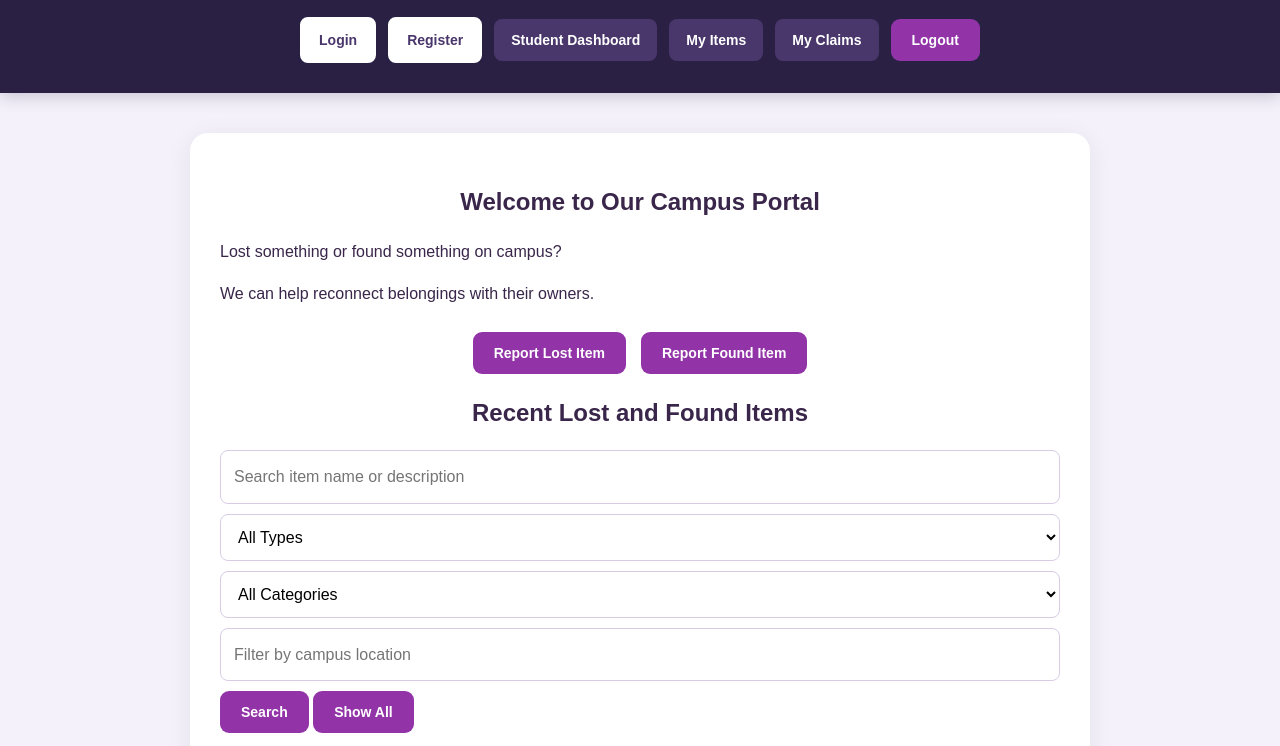
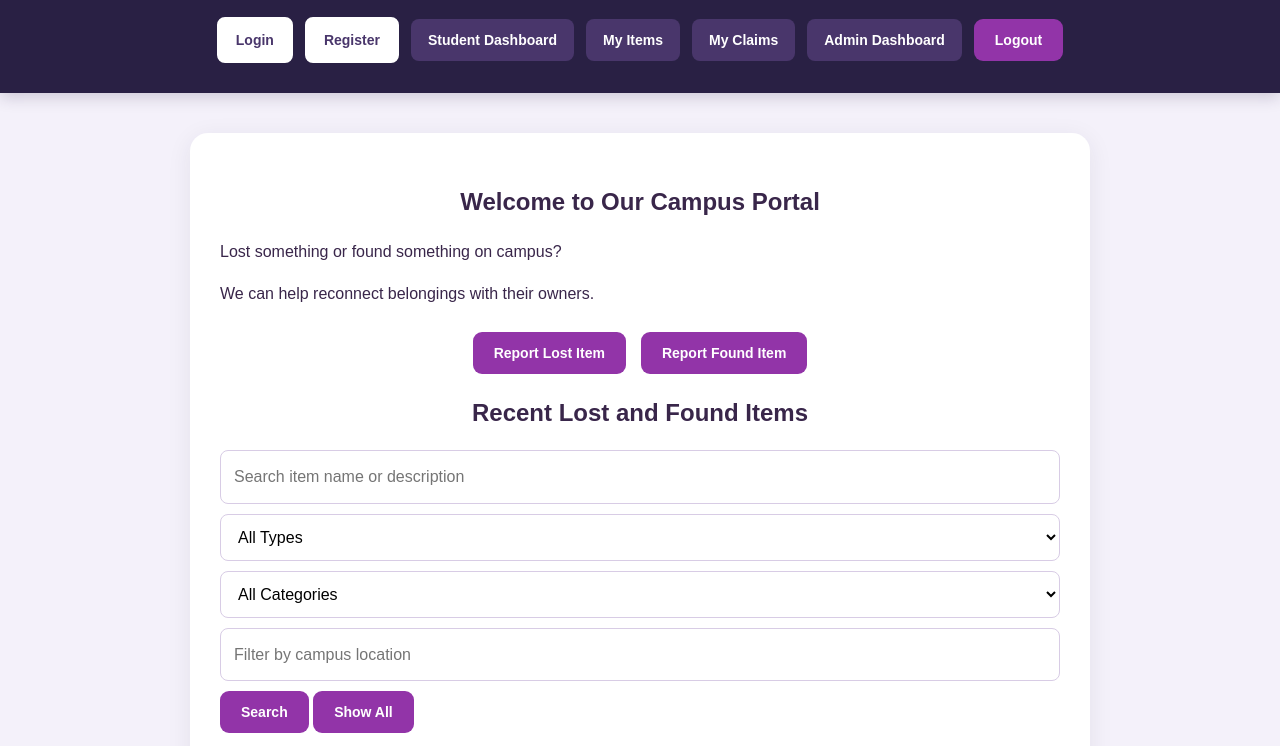
Before and after one commit to thrishi3025/campus-lost-and-found, a website: page public/index.html in a window 1280 px wide. Shown: the part 120-866 px from the top of the page. Drawn offline with Linux system fonts and the light colour scheme; no server answers.

Commit message:
Add Admin Dashboard navigation link

```diff
--- a/public/index.html
+++ b/public/index.html
@@ -19,6 +19,7 @@
     <a href="dashboard.html">Student Dashboard</a>
     <a href="my-items.html">My Items</a>
     <a href="my-claims.html">My Claims</a>
+    <a href="admin.html">Admin Dashboard</a>
     <button type="button" id="logoutBtn">Logout</button>
 </nav>
 
```
